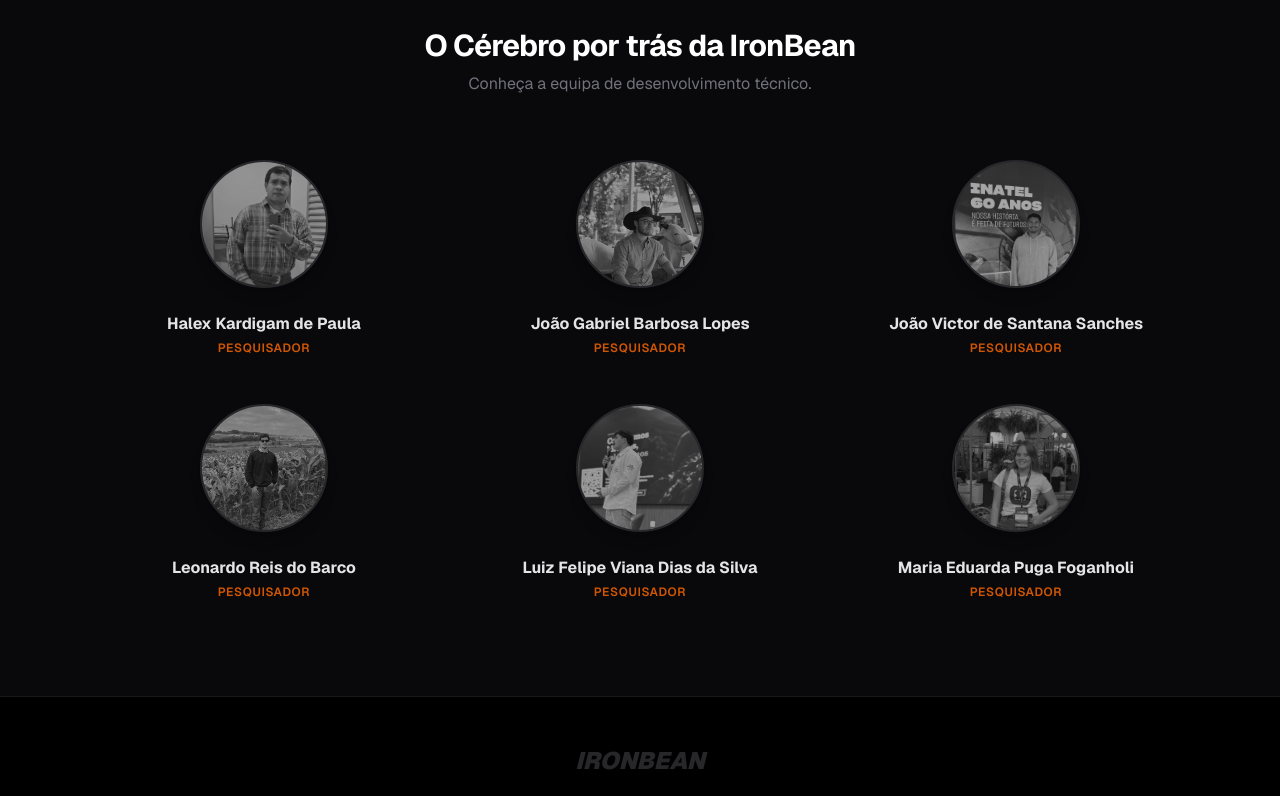
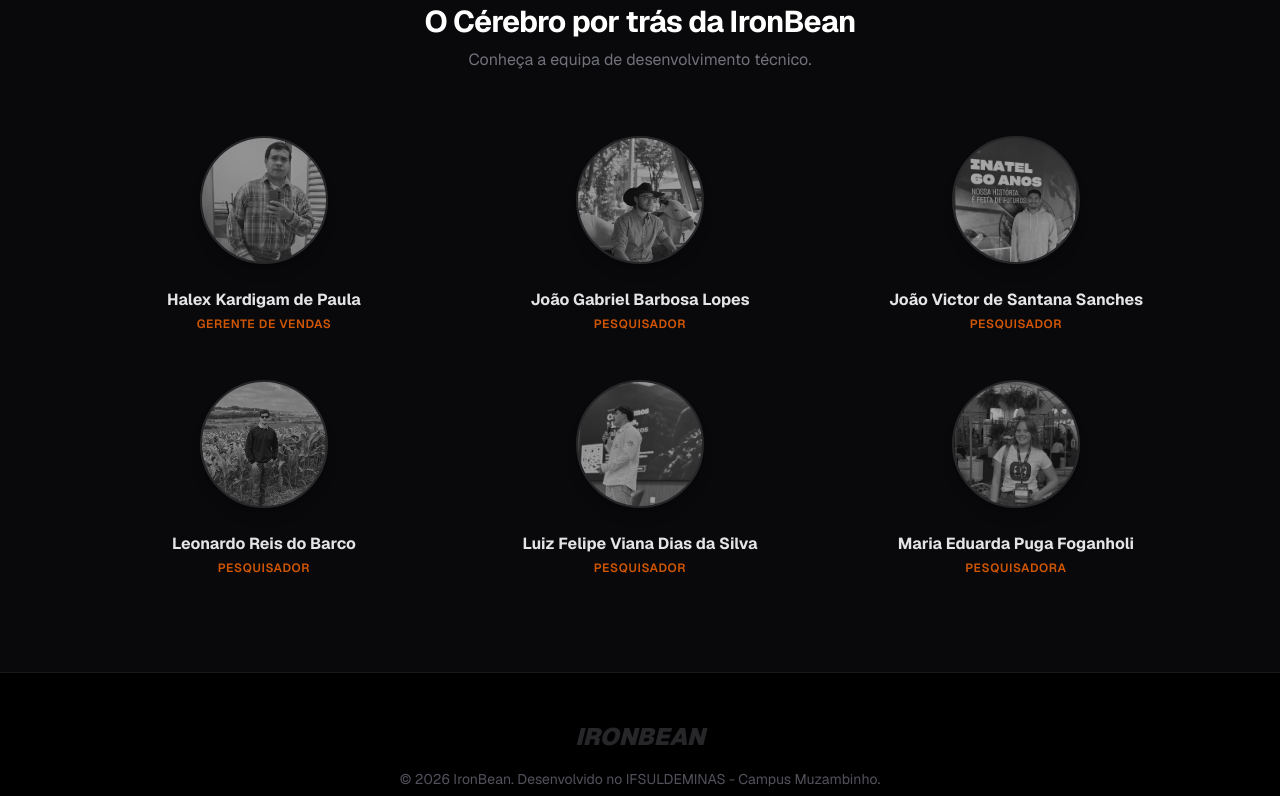
Before and after one commit to LuizFelipeIZ/ironbean, a Next.js app: page / in a window 1280 px wide. Shown: the part 2667-3463 px from the top of the page. Built offline with nearby package versions, Linux system fonts and the light colour scheme.

Commit message:
Troca da porção e cargo do halex

```diff
--- a/app/page.tsx
+++ b/app/page.tsx
@@ -2,12 +2,12 @@ import Image from "next/image";
 
 export default function Home() {
   const equipe = [
-    { nome: "Halex Kardigam de Paula", foto: "/halex.jpg" },
-    { nome: "João Gabriel Barbosa Lopes", foto: "/joao_b.jpg" },
-    { nome: "João Victor de Santana Sanches", foto: "/joao_v.jpg" },
-    { nome: "Leonardo Reis do Barco", foto: "/leo.jpg" },
-    { nome: "Luiz Felipe Viana Dias da Silva", foto: "/luiz.jpg" },
-    { nome: "Maria Eduarda Puga Foganholi", foto: "/duda.jpg" },
+    { nome: "Halex Kardigam de Paula", foto: "/halex.jpg", cargo: "Gerente de Vendas" },
+    { nome: "João Gabriel Barbosa Lopes", foto: "/joao_b.jpg", cargo: "Pesquisador" },
+    { nome: "João Victor de Santana Sanches", foto: "/joao_v.jpg", cargo: "Pesquisador" },
+    { nome: "Leonardo Reis do Barco", foto: "/leo.jpg", cargo: "Pesquisador" },
+    { nome: "Luiz Felipe Viana Dias da Silva", foto: "/luiz.jpg", cargo: "Pesquisador" },
+    { nome: "Maria Eduarda Puga Foganholi", foto: "/duda.jpg", cargo: "Pesquisadora" },
   ];
 
   // Configuração do link do WhatsApp
@@ -93,7 +93,6 @@ export default function Home() {
 
           <div className="border-b-[10px] border-black pb-4 mb-6 text-center">
             <h3 className="text-3xl font-black text-white uppercase tracking-wider mb-1">Informação Nutricional</h3>
-            <p className="text-zinc-400 font-medium">Porção de 100g (1 unidade)</p>
           </div>
 
           <div className="space-y-4 text-lg">
@@ -174,7 +173,7 @@ export default function Home() {
                 />
               </div>
               <h3 className="font-bold text-zinc-200 group-hover:text-white transition-colors text-center">{membro.nome}</h3>
-              <p className="text-xs text-orange-500/80 mt-1 uppercase tracking-wider font-semibold">Pesquisador</p>
+              <p className="text-xs text-orange-500/80 mt-1 uppercase tracking-wider font-semibold">{membro.cargo}</p>
             </div>
           ))}
         </div>
```
